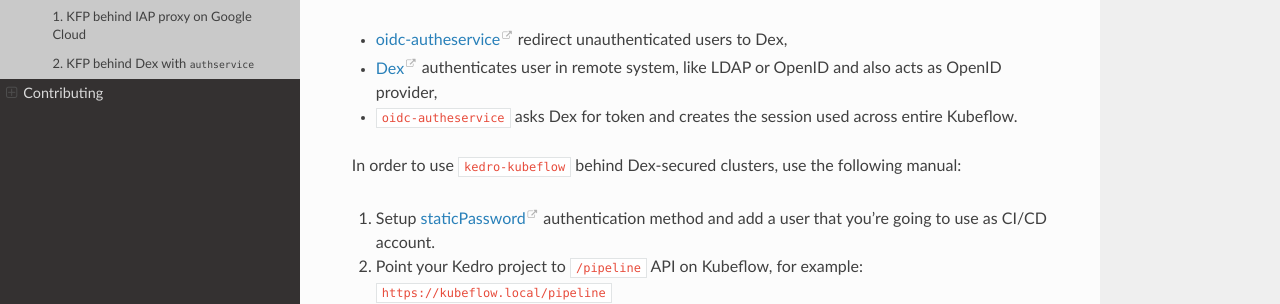
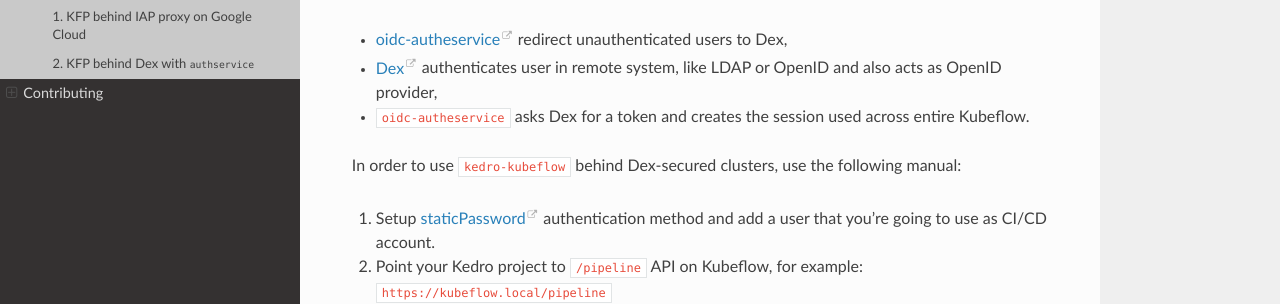
Before and after one commit to getindata/kedro-kubeflow, a Sphinx documentation site: the page built from docs/source/03_getting_started/05_authentication.md, in a window 1280 px wide and 935 px high. Shown: the part 416-720 px from the top of the window. Built offline with Sphinx 7.4.7 and the Read the Docs theme 2.0.0, drawn with Linux system fonts in a browser that asks for light colours.

```diff
--- a/docs/source/03_getting_started/05_authentication.md
+++ b/docs/source/03_getting_started/05_authentication.md
@@ -12,7 +12,7 @@
 
 * [oidc-autheservice](https://github.com/arrikto/oidc-authservice) redirect unauthenticated users to Dex,
 * [Dex](https://github.com/dexidp/dex) authenticates user in remote system, like LDAP or OpenID and also acts as OpenID provider,
-* `oidc-autheservice` asks Dex for token and creates the session used across entire Kubeflow.
+* `oidc-autheservice` asks Dex for a token and creates the session used across entire Kubeflow.
 
 In order to use `kedro-kubeflow` behind Dex-secured clusters, use the following manual:
 
```
